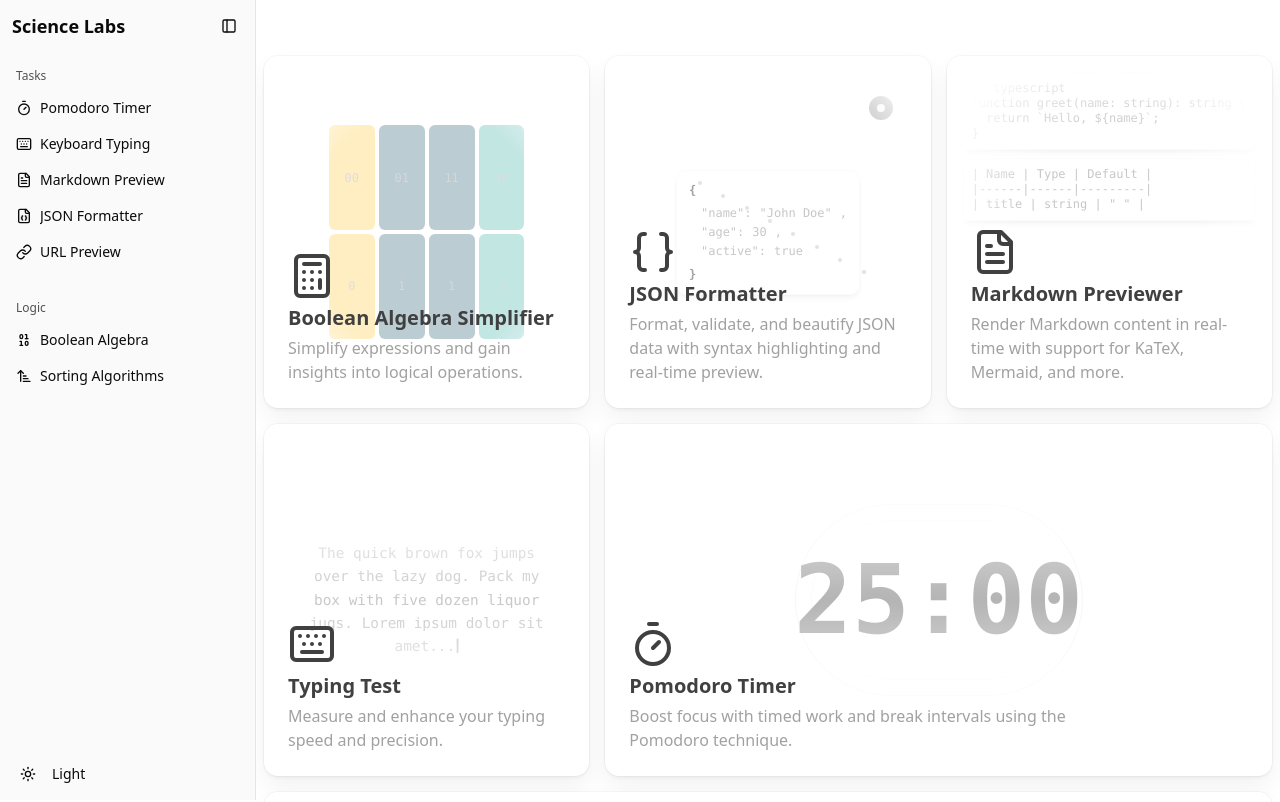
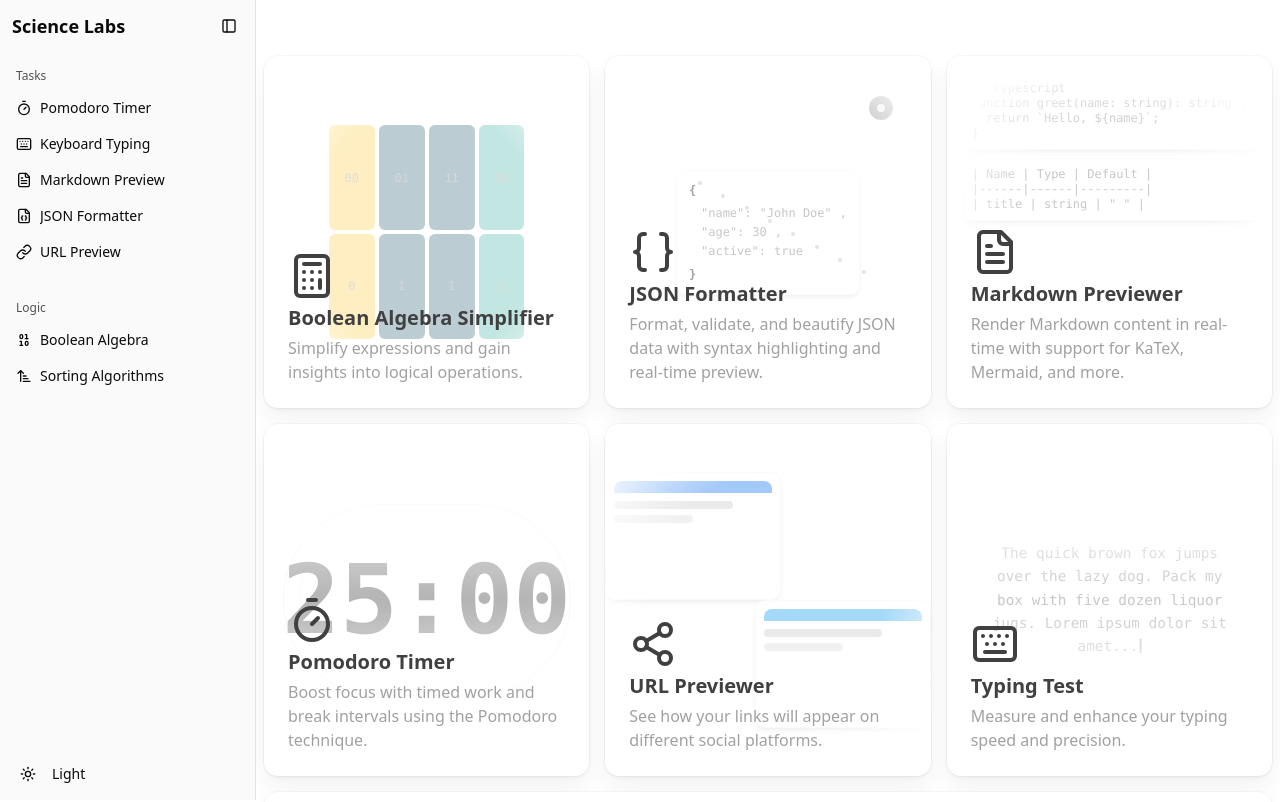
Before and after one commit to datnguyennnx/science-tools, a Next.js app: page / in a window 1280 px wide. Shown: the top 802 px of the page. Built offline with nearby package versions, Linux system fonts and the light colour scheme; a web font is replaced by a local one.

Commit message:
chore: config the layout grid card preview

```diff
--- a/src/app/page.tsx
+++ b/src/app/page.tsx
@@ -2,17 +2,17 @@
 
 import { BentoGrid, BentoCard } from '@/components/magicui/bento-grid'
 import { Lightbulb } from 'lucide-react'
-import { cardComponents } from '@/components/card-preview'
+import { cardsWithLayout } from '@/components/card-preview'
 
 export default function HomePage() {
   return (
     <div className="container mx-auto flex min-h-[calc(100vh-6rem)] justify-center items-center sm:py-12">
       <BentoGrid className="grid-cols-1 md:grid-cols-3 gap-4">
-        {cardComponents.map(feature => (
+        {cardsWithLayout.map(feature => (
           <BentoCard
             key={feature.name}
             name={feature.name}
-            className={feature.className}
+            className={feature.layoutClasses}
             background={feature.background}
             Icon={feature.Icon || Lightbulb}
             description={feature.description}
--- a/src/components/card-preview/BooleanAlgebraCard.tsx
+++ b/src/components/card-preview/BooleanAlgebraCard.tsx
@@ -90,7 +90,6 @@ export const BooleanAlgebraCard = {
   href: '/logic/boolean-algebra',
   cta: 'Explore Tool',
   Icon: Calculator,
-  className: 'md:col-span-1',
   background: (<BooleanAlgebraBackground />) as ReactNode,
   subFeatures: [
     'Karnaugh Maps (K-Maps)',
--- a/src/components/card-preview/JSONFormatterCard.tsx
+++ b/src/components/card-preview/JSONFormatterCard.tsx
@@ -61,7 +61,6 @@ export const JSONFormatterCard = {
   cta: 'Format JSON',
   Icon: Braces,
   background: (<JSONFormatterBackground />) as ReactNode,
-  className: 'md:col-span-1',
   subFeatures: [
     'Real-time JSON Formatting',
     'Syntax Validation & Error Detection',
--- a/src/components/card-preview/MarkdownPreviewerCard.tsx
+++ b/src/components/card-preview/MarkdownPreviewerCard.tsx
@@ -31,7 +31,6 @@ export const MarkdownPreviewerCard = {
   cta: 'Try Previewer',
   Icon: FileText,
   background: (<MarkdownPreviewBackground />) as ReactNode,
-  className: 'md:col-span-1',
   subFeatures: [
     'Live Markdown Rendering',
     'KaTeX Math Support',
--- a/src/components/card-preview/PomodoroTimerCard.tsx
+++ b/src/components/card-preview/PomodoroTimerCard.tsx
@@ -20,7 +20,6 @@ export const PomodoroTimerCard = {
   cta: 'Start Timer',
   Icon: TimerIcon,
   background: (<PomodoroTimerBackground />) as ReactNode,
-  className: 'md:col-span-2',
   subFeatures: [
     'Customizable Work/Break Durations',
     'Session Counter',
--- a/src/components/card-preview/SortVisualizerCard.tsx
+++ b/src/components/card-preview/SortVisualizerCard.tsx
@@ -89,9 +89,9 @@ const SortVisualizerBackground = () => (
         hc: 'bg-[var(--color-sort-highlight)] opacity-50',
         t: 'group-hover:-translate-y-0.5',
       },
-    ].map((bar, index) => (
+    ].map(bar => (
       <div
-        key={`bar-${bar.h}-${index}`}
+        key={`bar-${bar.h}-${bar.c}`}
         className={cn(
           'w-3 sm:w-3.5 rounded-t-sm transition-all duration-500 ease-out',
           bar.c, // Base color and opacity
@@ -113,7 +113,6 @@ export const SortVisualizerCard = {
   cta: 'Visualize Sorts',
   Icon: BarChartHorizontalBig,
   background: (<SortVisualizerBackground />) as ReactNode,
-  className: 'md:col-span-3',
   subFeatures: [
     'Multiple Algorithms (Merge, Quick, etc.)',
     'Step Controls (Play, Pause, Next)',
--- a/src/components/card-preview/TypingTestCard.tsx
+++ b/src/components/card-preview/TypingTestCard.tsx
@@ -19,7 +19,6 @@ export const TypingTestCard = {
   cta: 'Start Typing',
   Icon: KeyboardIcon,
   background: (<TypingTestBackground />) as ReactNode,
-  className: 'md:col-span-1',
   subFeatures: [
     'Words Per Minute (WPM) Tracking',
     'Accuracy Percentage',
--- a/src/components/card-preview/UrlPreviewCard.tsx
+++ b/src/components/card-preview/UrlPreviewCard.tsx
@@ -25,7 +25,6 @@ export const UrlPreviewCard = {
   cta: 'Preview URL',
   Icon: Share2,
   background: (<UrlPreviewBackground />) as ReactNode,
-  className: 'md:col-span-3',
   subFeatures: [
     'Facebook, Twitter, LinkedIn Previews',
     'Google Search Result Snippet',
--- a/src/components/card-preview/index.ts
+++ b/src/components/card-preview/index.ts
@@ -1,27 +1,17 @@
-import { BooleanAlgebraCard } from './BooleanAlgebraCard'
-import { JSONFormatterCard } from './JSONFormatterCard'
-import { MarkdownPreviewerCard } from './MarkdownPreviewerCard'
-import { TypingTestCard } from './TypingTestCard'
-import { PomodoroTimerCard } from './PomodoroTimerCard'
-import { SortVisualizerCard } from './SortVisualizerCard'
-import { UrlPreviewCard } from './UrlPreviewCard'
+// Re-export individual card components
+export { BooleanAlgebraCard } from './BooleanAlgebraCard'
+export { JSONFormatterCard } from './JSONFormatterCard'
+export { MarkdownPreviewerCard } from './MarkdownPreviewerCard'
+export { TypingTestCard } from './TypingTestCard'
+export { PomodoroTimerCard } from './PomodoroTimerCard'
+export { SortVisualizerCard } from './SortVisualizerCard'
+export { UrlPreviewCard } from './UrlPreviewCard'
 
+// Export layout configuration and helper functions
 export {
-  BooleanAlgebraCard,
-  JSONFormatterCard,
-  MarkdownPreviewerCard,
-  TypingTestCard,
-  PomodoroTimerCard,
-  SortVisualizerCard,
-  UrlPreviewCard,
-}
-
-export const cardComponents = [
-  BooleanAlgebraCard,
-  JSONFormatterCard,
-  MarkdownPreviewerCard,
-  TypingTestCard,
-  PomodoroTimerCard,
-  SortVisualizerCard,
-  UrlPreviewCard,
-]
+  layoutConfig,
+  cardsWithLayout,
+  cardComponents,
+  getGridClasses,
+  type CardLayout,
+} from './layout-config'
--- /dev/null
+++ b/src/components/card-preview/layout-config.ts
@@ -0,0 +1,115 @@
+import { BooleanAlgebraCard } from './BooleanAlgebraCard'
+import { JSONFormatterCard } from './JSONFormatterCard'
+import { MarkdownPreviewerCard } from './MarkdownPreviewerCard'
+import { TypingTestCard } from './TypingTestCard'
+import { PomodoroTimerCard } from './PomodoroTimerCard'
+import { SortVisualizerCard } from './SortVisualizerCard'
+import { UrlPreviewCard } from './UrlPreviewCard'
+
+export interface CardLayout {
+  card: typeof BooleanAlgebraCard
+  position: {
+    row: number
+    colStart: number
+    colSpan: number
+    responsive?: {
+      md?: { colStart?: number; colSpan?: number }
+      lg?: { colStart?: number; colSpan?: number }
+    }
+  }
+}
+
+export const layoutConfig: CardLayout[] = [
+  {
+    card: BooleanAlgebraCard,
+    position: {
+      row: 1,
+      colStart: 1,
+      colSpan: 1,
+    },
+  },
+  {
+    card: JSONFormatterCard,
+    position: {
+      row: 1,
+      colStart: 2,
+      colSpan: 1,
+    },
+  },
+  {
+    card: MarkdownPreviewerCard,
+    position: {
+      row: 1,
+      colStart: 3,
+      colSpan: 1,
+    },
+  },
+
+  {
+    card: PomodoroTimerCard,
+    position: {
+      row: 2,
+      colStart: 1,
+      colSpan: 1,
+    },
+  },
+
+  {
+    card: UrlPreviewCard,
+    position: {
+      row: 2,
+      colStart: 1,
+      colSpan: 1,
+    },
+  },
+
+  {
+    card: TypingTestCard,
+    position: {
+      row: 2,
+      colStart: 3,
+      colSpan: 1,
+    },
+  },
+
+  // Row 3: Sort visualizer (full width)
+  {
+    card: SortVisualizerCard,
+    position: {
+      row: 3,
+      colStart: 1,
+      colSpan: 3,
+    },
+  },
+]
+
+// Helper function to get grid classes based on position
+export const getGridClasses = (position: CardLayout['position']) => {
+  const { colStart, colSpan, responsive } = position
+
+  let classes = `col-start-${colStart} col-span-${colSpan}`
+
+  if (responsive?.md) {
+    const { colStart: mdStart, colSpan: mdSpan } = responsive.md
+    if (mdStart) classes += ` md:col-start-${mdStart}`
+    if (mdSpan) classes += ` md:col-span-${mdSpan}`
+  }
+
+  if (responsive?.lg) {
+    const { colStart: lgStart, colSpan: lgSpan } = responsive.lg
+    if (lgStart) classes += ` lg:col-start-${lgStart}`
+    if (lgSpan) classes += ` lg:col-span-${lgSpan}`
+  }
+
+  return classes
+}
+
+// Export cards with their layout information
+export const cardsWithLayout = layoutConfig.map(({ card, position }) => ({
+  ...card,
+  layoutClasses: getGridClasses(position),
+  position,
+}))
+
+// Export just the card data for backward compatibility
+export const cardComponents = layoutConfig.map(({ card }) => card)
```
